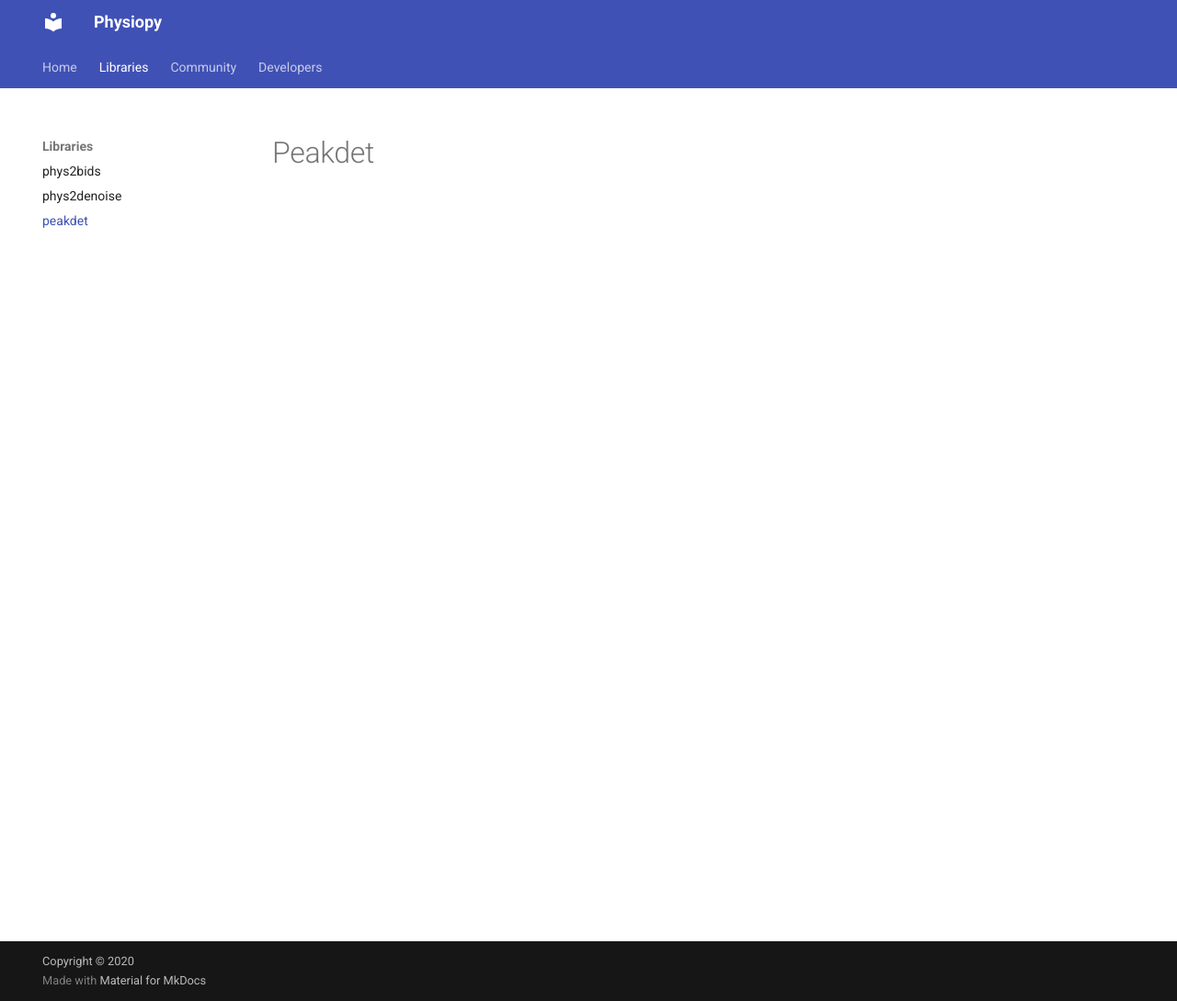
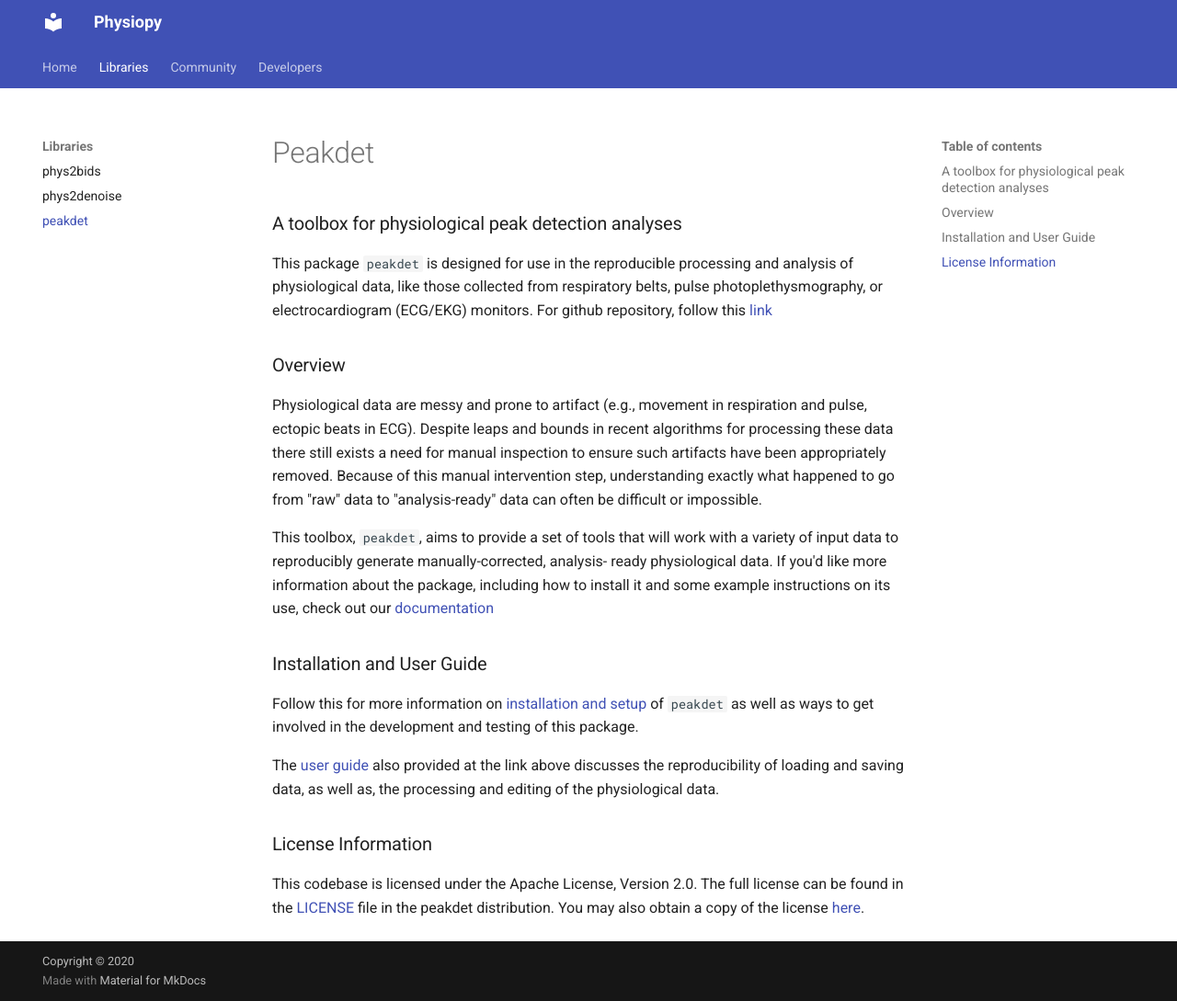
Before and after one commit to physiopy/physiopy.github.io, an MkDocs documentation site: the page built from docs/libraries/peakdet.md, in a window 1280 px wide and 1089 px high. Shown: the whole window at 92% size. Built offline with MkDocs 1.6.1 and Material for MkDocs 9.7.7, drawn with Linux system fonts in a browser that asks for light colours.

Commit message:
Update peakdet.md
Added content

```diff
--- a/docs/libraries/peakdet.md
+++ b/docs/libraries/peakdet.md
@@ -1 +1,17 @@
 # Peakdet
+### A toolbox for physiological peak detection analyses
+
+This package `peakdet` is designed for use in the reproducible processing and analysis of physiological data, like those collected from respiratory belts, pulse photoplethysmography, or electrocardiogram (ECG/EKG) monitors. For github repository, follow this [link](https://github.com/physiopy/peakdet)
+
+### Overview
+Physiological data are messy and prone to artifact (e.g., movement in respiration and pulse, ectopic beats in ECG). Despite leaps and bounds in recent algorithms for processing these data there still exists a need for manual inspection to ensure such artifacts have been appropriately removed. Because of this manual intervention step, understanding exactly what happened to go from "raw" data to "analysis-ready" data can often be difficult or impossible.
+
+This toolbox, `peakdet`, aims to provide a set of tools that will work with a variety of input data to reproducibly generate manually-corrected, analysis- ready physiological data. If you'd like more information about the package, including how to install it and some example instructions on its use, check out our [documentation](https://peakdet.readthedocs.io/en/latest/)
+
+### Installation and User Guide
+Follow this for more information on [installation and setup](https://peakdet.readthedocs.io/en/latest/index.html) of `peakdet` as well as ways to get involved in the development and testing of this package.
+
+The [user guide](https://peakdet.readthedocs.io/en/latest/usage.html) also provided at the link above discusses the reproducibility of loading and saving data, as well as, the processing and editing of the physiological data.
+
+### License Information
+This codebase is licensed under the Apache License, Version 2.0. The full license can be found in the [LICENSE](https://github.com/physiopy/peakdet/blob/master/LICENSE) file in the peakdet distribution. You may also obtain a copy of the license [here](http://www.apache.org/licenses/LICENSE-2.0).
```
